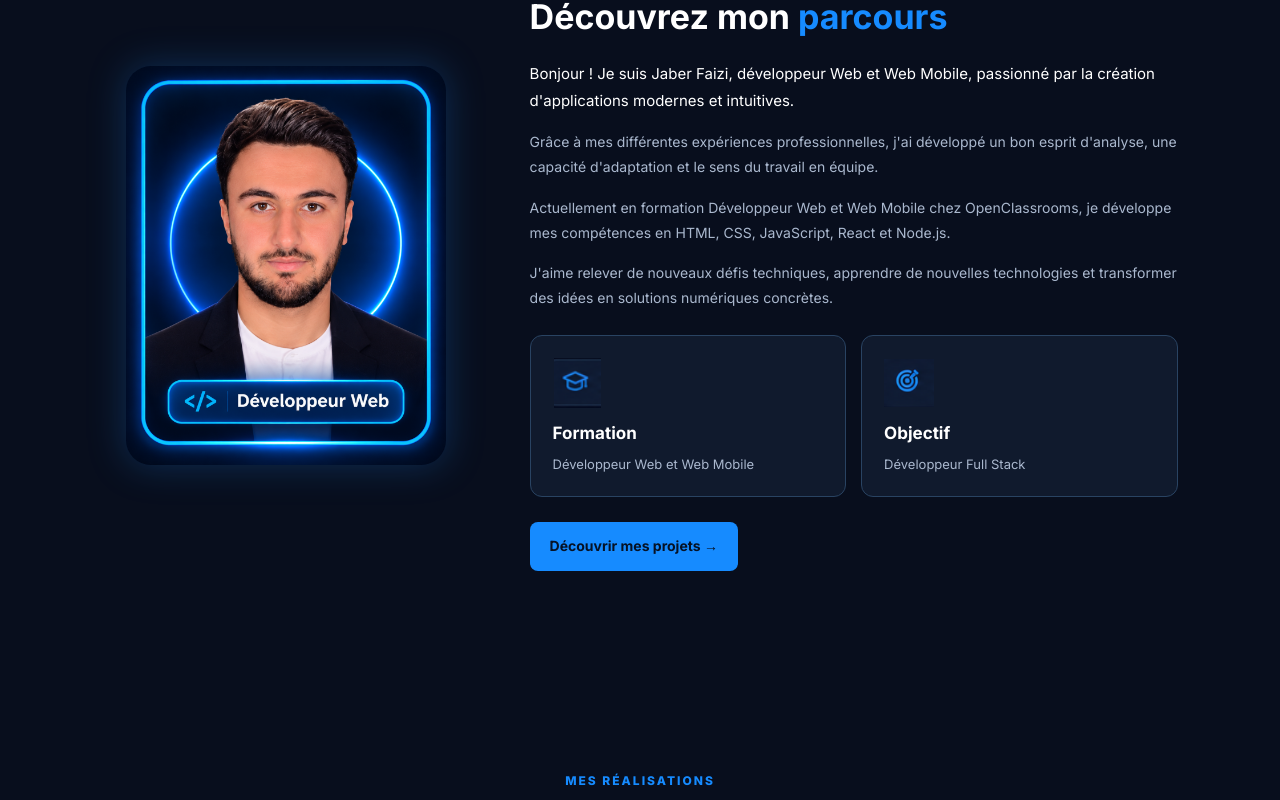
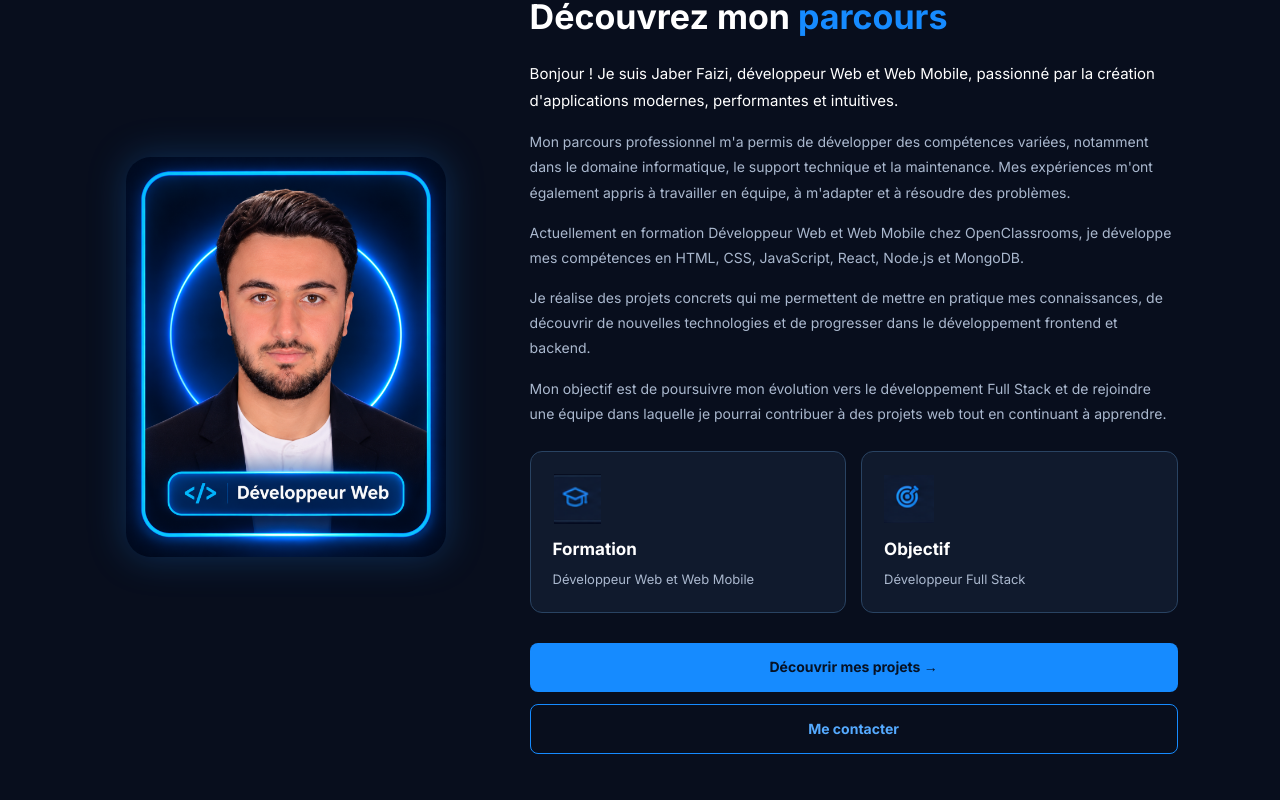
Before and after one commit to jaber-web/portfolio-developpeur, a React (Vite) app: page / in a window 1280 px wide. Shown: the part 960-1760 px from the top of the page. Built offline with nearby package versions, Linux system fonts and the light colour scheme.

Commit message:
feat: amélioration de la présentation personnelle

```diff
--- a/src/components/About.css
+++ b/src/components/About.css
@@ -184,6 +184,44 @@
   transform: translateY(-2px);
 }
 
+
+/* =========================
+   BOUTONS À PROPOS
+========================= */
+
+.about-actions {
+  display: flex;
+  flex-wrap: wrap;
+  gap: 12px;
+  margin-top: 5px;
+}
+
+.about-actions .about-button {
+  display: inline-flex;
+  align-items: center;
+  justify-content: center;
+  min-height: 44px;
+  box-sizing: border-box;
+}
+
+.about-actions .about-button:last-child {
+  background: transparent;
+  color: #55aaff;
+  border: 1px solid #168bff;
+}
+
+.about-actions .about-button:last-child:hover {
+  background: #168bff;
+  color: #061225;
+}
+
+/* Accessibilité clavier */
+.about-actions .about-button:focus-visible {
+  outline: 2px solid #ffffff;
+  outline-offset: 4px;
+}
+
+
 /* =========================
    TABLETTES
 ========================= */
@@ -233,3 +271,11 @@
   }
 
 }
+  .about-actions {
+    width: 100%;
+    flex-direction: column;
+  }
+
+  .about-actions .about-button {
+    width: 100%;
+  }
--- a/src/components/About.jsx
+++ b/src/components/About.jsx
@@ -8,7 +8,6 @@ import objectifIcon from '../assets/objectif-icon.png'
 function About() {
   return (
     <section id="apropos" className="about-section">
-
       <div className="about-container">
 
         {/* Photo de profil */}
@@ -32,36 +31,47 @@ function About() {
           </h2>
 
           <p className="about-intro">
-            Bonjour ! Je suis Jaber Faizi, développeur Web et Web Mobile,
-            passionné par la création d'applications modernes et intuitives.
+            Bonjour ! Je suis Jaber Faizi, développeur Web et
+            Web Mobile, passionné par la création d'applications
+            modernes, performantes et intuitives.
           </p>
 
           <p>
-            Grâce à mes différentes expériences professionnelles,
-            j'ai développé un bon esprit d'analyse, une capacité
-            d'adaptation et le sens du travail en équipe.
+            Mon parcours professionnel m'a permis de développer
+            des compétences variées, notamment dans le domaine
+            informatique, le support technique et la maintenance.
+            Mes expériences m'ont également appris à travailler
+            en équipe, à m'adapter et à résoudre des problèmes.
           </p>
 
           <p>
             Actuellement en formation Développeur Web et Web Mobile
             chez OpenClassrooms, je développe mes compétences en
-            HTML, CSS, JavaScript, React et Node.js.
+            HTML, CSS, JavaScript, React, Node.js et MongoDB.
           </p>
 
           <p>
-            J'aime relever de nouveaux défis techniques, apprendre
-            de nouvelles technologies et transformer des idées
-            en solutions numériques concrètes.
+            Je réalise des projets concrets qui me permettent
+            de mettre en pratique mes connaissances, de découvrir
+            de nouvelles technologies et de progresser dans
+            le développement frontend et backend.
+          </p>
+
+          <p>
+            Mon objectif est de poursuivre mon évolution vers
+            le développement Full Stack et de rejoindre une équipe
+            dans laquelle je pourrai contribuer à des projets
+            web tout en continuant à apprendre.
           </p>
 
           {/* Cartes Formation et Objectif */}
           <div className="about-cards">
 
             <div className="about-card">
-
               <img
                 src={formationIcon}
                 alt=""
+                aria-hidden="true"
                 className="about-card-icon"
               />
 
@@ -70,14 +80,13 @@ function About() {
               <p>
                 Développeur Web et Web Mobile
               </p>
-
             </div>
 
             <div className="about-card">
-
               <img
                 src={objectifIcon}
                 alt=""
+                aria-hidden="true"
                 className="about-card-icon"
               />
 
@@ -86,19 +95,23 @@ function About() {
               <p>
                 Développeur Full Stack
               </p>
-
             </div>
 
           </div>
 
-          <a href="#projets" className="about-button">
-            Découvrir mes projets →
-          </a>
+          {/* Boutons */}
+          <div className="about-actions">
+            <a href="#projets" className="about-button">
+              Découvrir mes projets →
+            </a>
+
+            <a href="#contact" className="about-button">
+              Me contacter
+            </a>
+          </div>
 
         </div>
-
       </div>
-
     </section>
   )
 }
```
